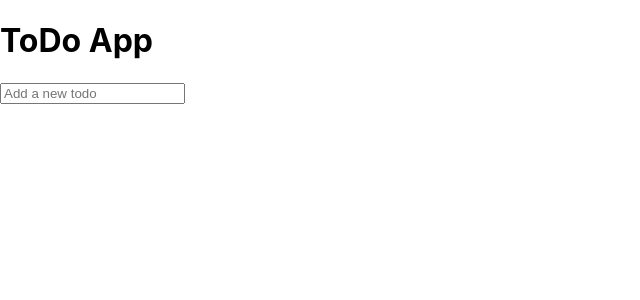
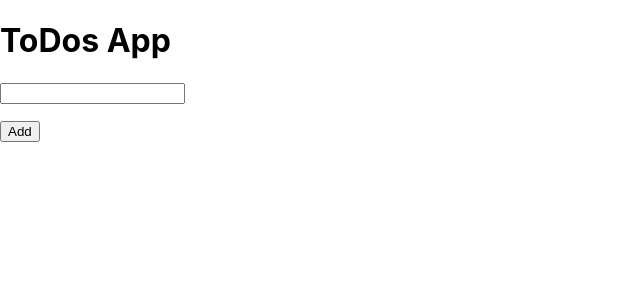
Before and after one commit to amitdate95/amitdate95.github.io, a React (Create React App) app: page / in a window 1280 px wide. Shown: the top 300 px of the page, without its empty margins (0-640 px from the left). Built offline with nearby package versions, Linux system fonts and the light colour scheme.

Commit message:
improved todos app

```diff
--- a/package.json
+++ b/package.json
@@ -14,7 +14,7 @@
   },
   "scripts": {
     "start": "react-scripts start",
-    "build": "BUILD_PATH='./docs' react-scripts build",
+    "build": "react-scripts build",
     "test": "react-scripts test",
     "eject": "react-scripts eject",
     "predeploy": "npm run build",
--- a/src/App.js
+++ b/src/App.js
@@ -3,9 +3,13 @@ import TodoList from './TodoList'
 import { useState } from 'react';
 function App() {
   const [todos, setTodos] = useState([]);
+  const [currentTodo, setCurrentTodo] = useState("");
 
   const addTodo = (text) => {
-    setTodos([...todos, { text, completed: false }]);
+    if(text){
+      setTodos([...todos, { text, completed: false }]);
+      setCurrentTodo('');
+    }
   };
 
   const toggleTodo = (index) => {
@@ -22,22 +26,15 @@ function App() {
 
   return (
     <div>
-      <h1>ToDo App</h1>
+      <h1>ToDos App</h1>
+      <input onChange={(e) => setCurrentTodo(e.target.value)} value={currentTodo} />
       <TodoList
         todos={todos}
         toggleTodo={toggleTodo}
         removeTodo={removeTodo}
+        addTodo={addTodo}
       />
-      <input
-        type="text"
-        placeholder="Add a new todo"
-        onKeyDown={(e) => {
-          if (e.key === 'Enter') {
-            addTodo(e.target.value);
-            e.target.value = '';
-          }
-        }}
-      />
+      <button onClick={() => addTodo(currentTodo)}>Add</button>
     </div>
   );
 }
--- a/src/TodoList.js
+++ b/src/TodoList.js
@@ -1,8 +1,9 @@
 import React from 'react';
 import TodoItem from './TodosItem';
 
-function TodoList({ todos, toggleTodo, removeTodo }) {
+function TodoList({ addTodo, todos, toggleTodo, removeTodo }) {
   return (
+    <>
       <ul>
         {todos.map((todo, index) => (
           <TodoItem
@@ -14,6 +15,7 @@ function TodoList({ todos, toggleTodo, removeTodo }) {
           />
         ))}
       </ul>
+    </>
   );
 }
 
```
Lines whose indentation alone changed are shown as unchanged.
